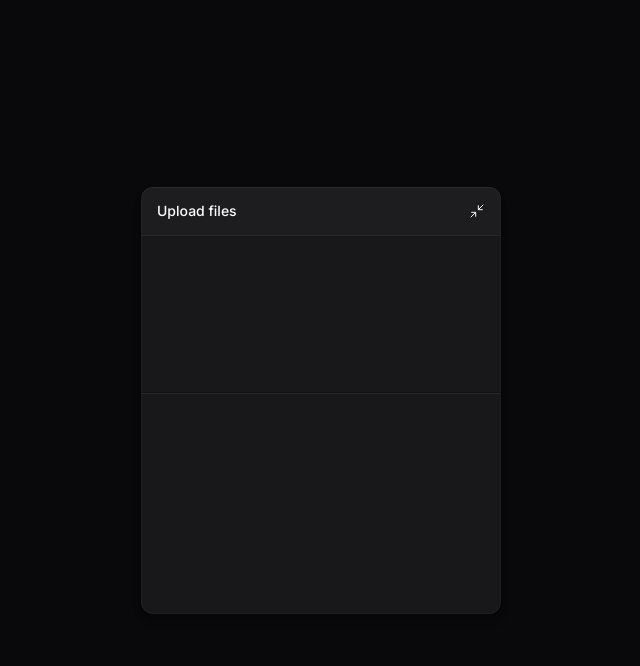
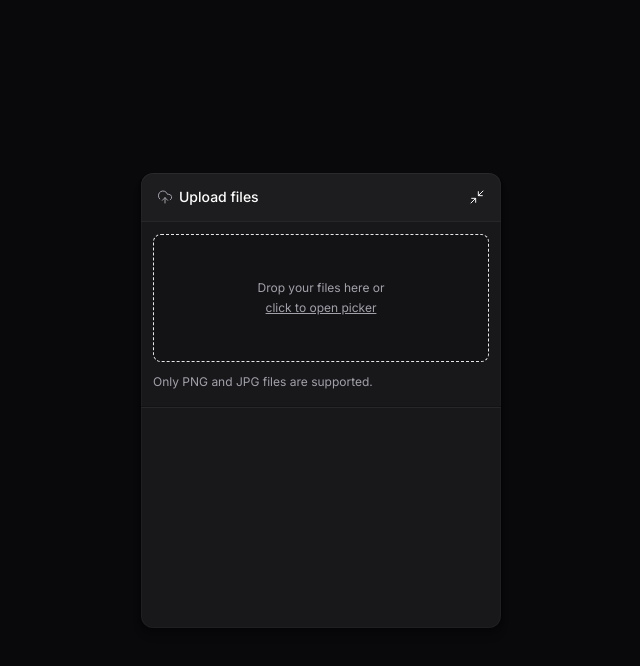
Before and after one commit to devnunes/tech_360, a React (Vite) app in the folder web/: page / in a window 1280 px wide. Both pictures are taken after a click on the button "Upload files". Shown: the top 666 px of the page, without its empty margins (319-959 px from the left). Built offline with nearby package versions, Linux system fonts and the light colour scheme.

Commit message:
Components Dropzone

```diff
--- a/web/package.json
+++ b/web/package.json
@@ -14,6 +14,7 @@
     "lucide-react": "^0.485.0",
     "react": "^19.0.0",
     "react-dom": "^19.0.0",
+    "react-dropzone": "^14.3.8",
     "tailwind-variants": "^1.0.0"
   },
   "devDependencies": {
--- a/web/src/components/upload-widget-dropzone.tsx
+++ b/web/src/components/upload-widget-dropzone.tsx
@@ -1,6 +1,29 @@
+import { useDropzone } from "react-dropzone";
+
 export function UploadWidgetDropzone() {
+  const { getRootProps, getInputProps, isDragActive } = useDropzone({
+    multiple: true,
+    accept: {
+      "image/jpeg": [],
+      "image/png": [],
+    },
+    onDrop(acceptedFiles) {
+      console.log(acceptedFiles);
+    }
+  })
   return (
-    <div className="px-3 h-32">
+    <div className="px-3 flex flex-col gap-3">
+      <div
+        data-active={isDragActive}
+        className="cursor-pointer text-zinc-400 bg-black/20 p-5 rounded-lg border border-dashed h-32 flex flex-col items-center justify-center gap-1 hover:border-zinc-600 transition-colors data-[active=true]:bg-indigo-500/10 data-[active=true]:border-indigo-500 data-[active=true]:text-indigo-400"
+        {...getRootProps()}>
+        <input type="file" {...getInputProps()} />
+
+        <span className="text-xs">Drop your files here or</span>
+        <span className="text-xs underline"> click to open picker</span>
+      </div>
+
+      <span className="text-xs text-zinc-400">Only PNG and JPG files are supported.</span>
     </div>
   );
 }
--- a/web/src/components/upload-widget-header.tsx
+++ b/web/src/components/upload-widget-header.tsx
@@ -1,11 +1,12 @@
 import { Minimize2 } from "lucide-react";
 import { Button } from "./ui/button";
 import * as Collapsible from "@radix-ui/react-collapsible";
+import { UploadWidgetTitle } from "./upload-widget-title";
 
 export function UploadWidgetHeader() {
   return (
     <div className="w-full p-4 py-2 bg-white/2 border-zinc-800 border-b flex items-center justify-between">
-      <span className="text-sm font-medium">Upload files</span>
+      <UploadWidgetTitle />
 
       <Collapsible.Trigger>
         <Button size="icon" className="-mr-2">
--- a/web/src/components/upload-widget-minimized-button.tsx
+++ b/web/src/components/upload-widget-minimized-button.tsx
@@ -1,10 +1,11 @@
 import * as Collapsible from "@radix-ui/react-collapsible";
 import { Maximize2 } from "lucide-react";
+import { UploadWidgetTitle } from "./upload-widget-title";
 
 export function UploadWidgetMinimizedButton() {
   return (
     <Collapsible.Trigger className="group w-full pg-white/2 py-3 px-5 flex items-center justify-between">
-      <span className="text-sm font-medium">Upload files</span>
+      <UploadWidgetTitle />
 
       <Maximize2 strokeWidth={1.5} className="size-4 text-zinc-400 group-hover:text-zinc-100" />
     </Collapsible.Trigger>
--- /dev/null
+++ b/web/src/components/upload-widget-title.tsx
@@ -0,0 +1,10 @@
+import { UploadCloud } from "lucide-react";
+
+export function UploadWidgetTitle() {
+  return (
+    <div className="flex items-center gap-1.5 text-sm font-medium ">
+      <UploadCloud className="size-4 text-zinc-400" strokeWidth={1.5} />
+      <span className="text-sm font-medium"> Upload files </span>
+    </div>
+  )
+}
```
Also changed, not shown: 1 other file (tests, documents, lock files or other folders).
